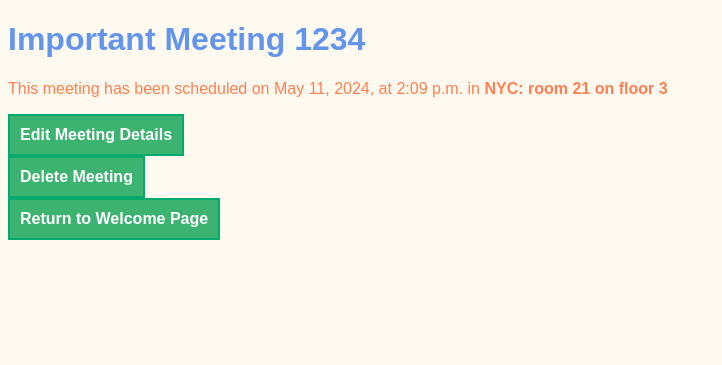
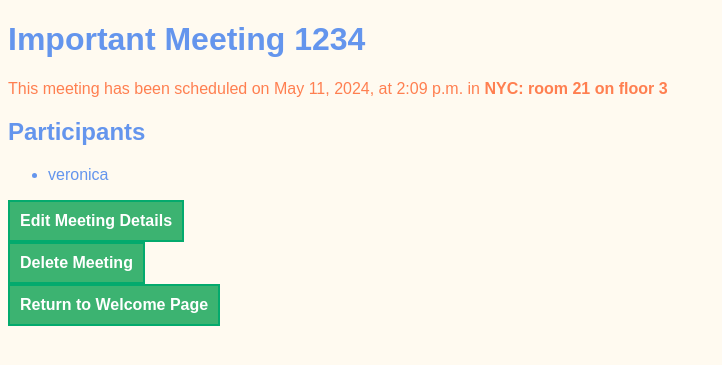
Before and after one commit to VMGranite/djangoProject, a Django app: page /meetings/1 in a window 1280 px wide. Shown: the top 365 px of the page, without its empty margins (0-722 px from the left). Run offline with Django 5.2, Linux system fonts and the light colour scheme; data comes from the database, SQL or seed files in the repository; both versions use the stored data as it was after the commit.

Commit message:
display meeting participants

```diff
--- a/meeting_planner/meetings/models.py
+++ b/meeting_planner/meetings/models.py
@@ -1,4 +1,6 @@
 from datetime import time
+
+from django.contrib.auth import get_user_model
 from django.db import models
 
 
@@ -8,6 +10,7 @@ class Meeting(models.Model):
     start_time = models.TimeField(default=time(9))
     duration = models.IntegerField(default=1)
     room = models.ForeignKey('Room', on_delete=models.CASCADE)
+    participants = models.ManyToManyField(get_user_model())
 
     def __str__(self):
         return f"{self.title} at {self.start_time} on {self.date}"
--- a/meeting_planner/meetings/templates/meetings/detail.html
+++ b/meeting_planner/meetings/templates/meetings/detail.html
@@ -9,6 +9,12 @@
         {{ meeting.start_time }} in <strong>{{ meeting.room }}</strong>
     </p>
 
+    <h2>Participants</h2>
+    <ul>
+        {% for participant in meeting.participants.all %}
+            <li> {{ participant.username }}</li>
+        {% endfor %}
+    </ul>
 
     <a href="{% url 'edit' meeting.id %}">Edit Meeting Details</a>
     <br>
```
Also changed, not shown: meeting_planner/db.sqlite3, meeting_planner/meetings/migrations/0002_meeting_participants.py (added).
